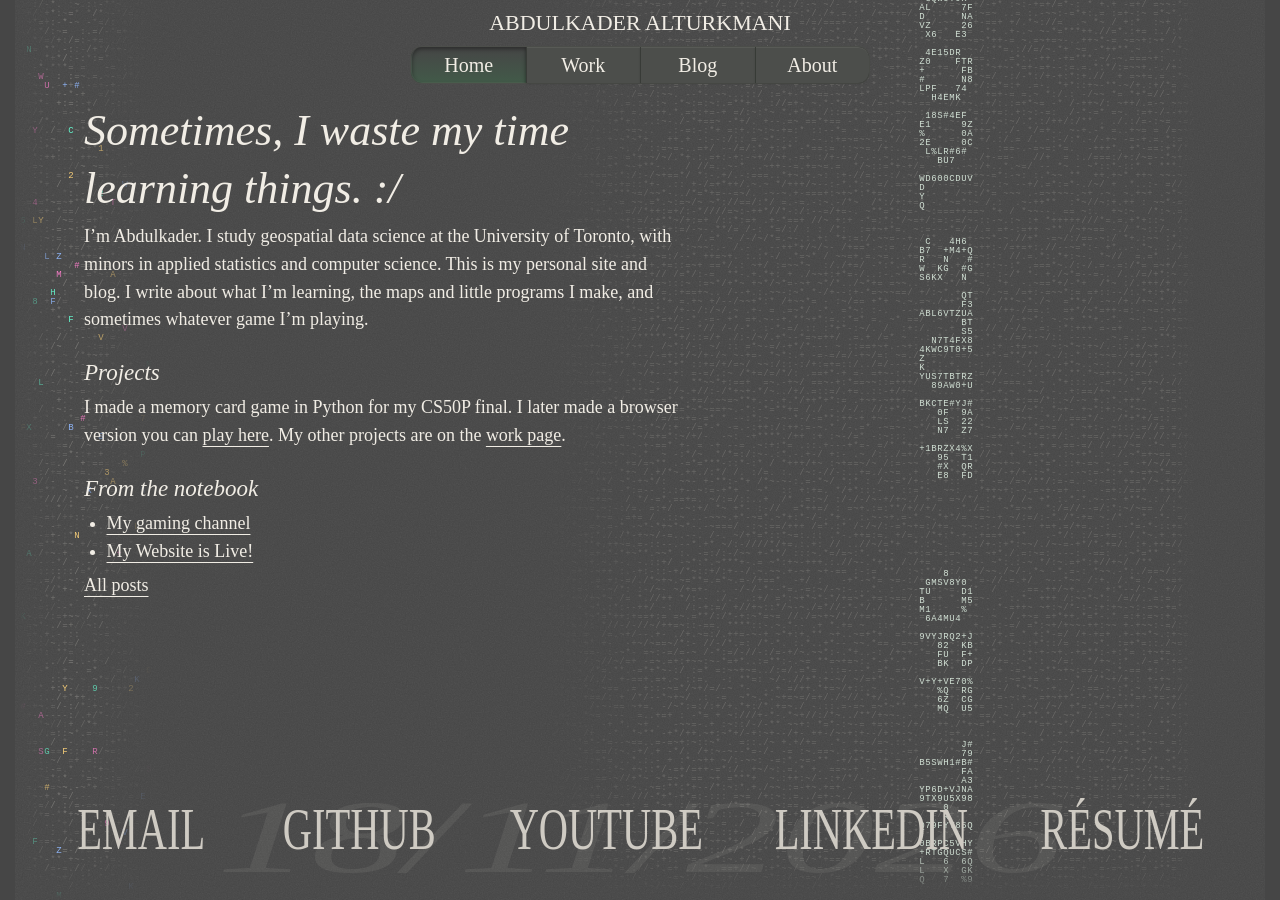
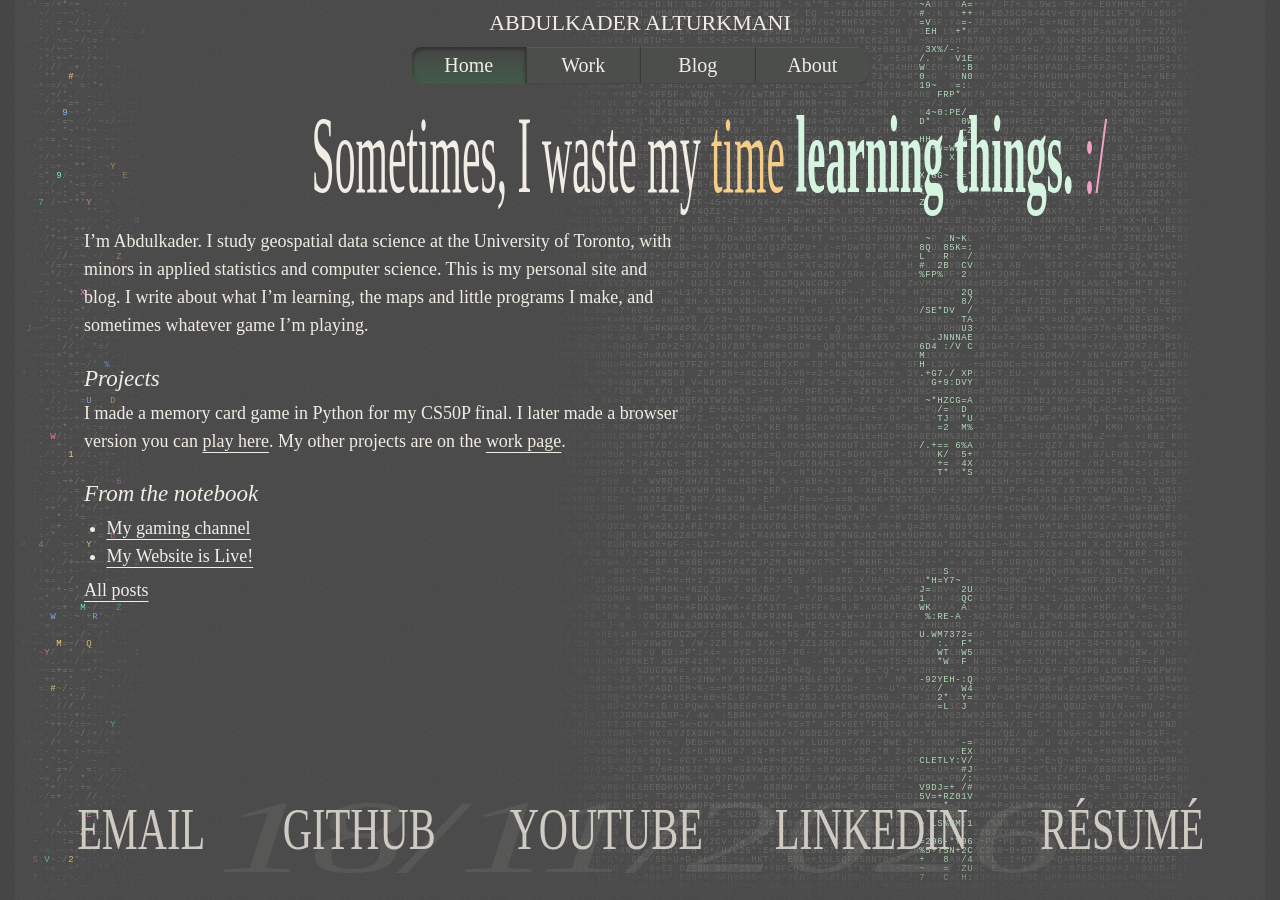
Before and after one commit to 25abid/25abid.github.io, a Jekyll site: the page built from index.html, in a window 1280 px wide. Built offline with Jekyll 4.4.1, drawn with Linux system fonts in a browser that asks for light colours; part of the change alters nothing that is shown.

Commit message:
Refine homepage headline and integrate scrolling ASCII highlights

```diff
--- a/_layouts/default.html
+++ b/_layouts/default.html
@@ -19,6 +19,7 @@
     </title>
     <meta name="description" content="{{ page.description | default: page.excerpt | default: site.description | strip_html | strip_newlines | truncate: 160 | escape }}">
     <link rel="stylesheet" href="{{ '/assets/css/style.css' | relative_url }}">
+    <script src="{{ '/assets/js/text-wall.js' | relative_url }}" defer blocking="render"></script>
   </head>
   <body>
     <a class="skip-link" href="#main">Skip to content</a>
@@ -38,7 +39,6 @@
         <canvas aria-hidden="true"></canvas>
       </div>
     </div>
-    <script src="{{ '/assets/js/text-wall.js' | relative_url }}" defer></script>
     <script src="{{ '/assets/js/page-navigation.js' | relative_url }}" defer></script>
   </body>
 </html>
--- a/assets/css/style.css
+++ b/assets/css/style.css
@@ -92,7 +92,8 @@ a:focus-visible,button:focus-visible,input:focus-visible,select:focus-visible
   min-width:0;
   position:relative;
   z-index:1;
-  isolation:isolate
+  isolation:isolate;
+  container-type:inline-size
 }
 .site-header
 {
@@ -237,7 +238,33 @@ a:focus-visible,button:focus-visible,input:focus-visible,select:focus-visible
   line-height:1.3
 }
 .main h1 { font-size:26px; }
-.home h1 { font-size:clamp(30px,4vw,44px); }
+.main .home-title
+{
+  width:92cqw;
+  margin:0 0 12px;
+  padding-block:.78em .9em;
+  text-align:right;
+  font:normal clamp(27px,3.75cqw,44px)/1.05 var(--header-serif)
+}
+.home-title-lettering
+{
+  display:block;
+  transform:scaleY(2.65)
+}
+.home-title strong { color:#d5f5e0; font-weight:600; }
+.home-title-time { color:#f5cd89; }
+.home-title-face { color:#f2a0c8; white-space:nowrap; }
+@media (max-width:760px)
+{
+  .main .home-title
+  {
+    width:100%;
+    padding-block:.66em;
+    font-size:clamp(22px,5.5vw,32px);
+    line-height:1.2
+  }
+  .home-title-lettering { transform:scaleY(1.6); }
+}
 .visually-hidden
 {
   position:absolute;
--- a/assets/js/page-navigation.js
+++ b/assets/js/page-navigation.js
@@ -3,6 +3,7 @@
   const primaryLinks = [...document.querySelectorAll('.site-header nav a')];
   let current = new URL(location.href);
   let pending;
+  let pendingUrl;
   const scrollPositions = new Map();
 
   const pageKey = url => url.pathname + url.search;
@@ -25,6 +26,7 @@
     scrollPositions.set(current.href, window.scrollY);
     const request = new AbortController();
     pending = request;
+    pendingUrl = url.href;
 
     try {
       const response = await fetch(url, { signal: request.signal });
@@ -60,7 +62,10 @@
         else location.assign(url);
       }
     } finally {
-      if (pending === request) pending = null;
+      if (pending === request) {
+        pending = null;
+        pendingUrl = null;
+      }
     }
   }
 
@@ -70,8 +75,16 @@
     const link = event.target.closest('a[href]');
     if (!link || (link.target && link.target !== '_self') || link.hasAttribute('download')) return;
     const url = new URL(link.href, location.href);
-    if (!isPage(url) || pageKey(url) === pageKey(current)) return;
+    if (!isPage(url) || (pageKey(url) === pageKey(current) && url.hash)) return;
     event.preventDefault();
+    if (pendingUrl === url.href && !pending.signal.aborted) return;
+    if (pageKey(url) === pageKey(current) && pageKey(url) === pageKey(new URL(location.href))) {
+      pending?.abort();
+      if (current.href !== url.href) history.pushState(null, '', url);
+      current = url;
+      reveal(url, false);
+      return;
+    }
     navigate(url);
   });
 
--- a/assets/js/text-wall.js
+++ b/assets/js/text-wall.js
@@ -23,7 +23,10 @@ document.querySelectorAll('.text-wall').forEach(wall => {
   let previousTime = 0;
   let revisionTime = 0;
   let titleOffset = 0;
-  let cycleHeight = 0;
+  let titleMasks = [];
+  let titleSpacing = 0;
+  let maskRows = 0;
+  let columns = 0;
   let pointer = null;
   let touchRippleUntil = 0;
   let visible = false;
@@ -137,24 +140,26 @@ document.querySelectorAll('.text-wall').forEach(wall => {
     context.restore();
   }
 
-  function randomGlyph(inTitle) {
-    const glyphs = inTitle ? titleGlyphs : backgroundGlyphs;
+  function randomGlyph(useLetters) {
+    const glyphs = useLetters ? titleGlyphs : backgroundGlyphs;
     return glyphs[Math.floor(Math.random() * glyphs.length)];
   }
 
   function updateGlyph(cell) {
     const accentedField = isLeft || compact.matches;
     const accent = accentedField && Math.random() < 0.025;
-    cell.letter = randomGlyph(cell.inTitle || accent);
+    cell.letter = randomGlyph(accent || (!accentedField && Math.random() < 0.65));
     cell.color = accent
       ? accentColors[Math.floor(Math.random() * accentColors.length)]
-      : cell.inTitle ? '#d7e7da' : '#cfcbc3';
-    cell.alpha = accent || cell.inTitle ? 0.95 : accentedField ? 0.12 + Math.random() * 0.26 : 0.23;
+      : '#cfcbc3';
+    cell.alpha = accent ? 0.95 : accentedField ? 0.12 + Math.random() * 0.26 : 0.23;
   }
 
   function buildGrid(previousWidth, previousHeight) {
     const previousCells = cells;
     const previousColumns = Math.max(0, Math.ceil((previousWidth - Math.floor(cellWidth / 2)) / cellWidth));
+    columns = Math.ceil((width - Math.floor(cellWidth / 2)) / cellWidth);
+    titleMasks = [];
     cells = [];
     for (let y = Math.floor(rowHeight / 2); y < height; y += rowHeight) {
       for (let x = Math.floor(cellWidth / 2); x < width; x += cellWidth) {
@@ -164,7 +169,7 @@ document.querySelectorAll('.text-wall').forEach(wall => {
           cells.push(previous);
           continue;
         }
-        const cell = { x, y, inTitle: false, pushX: 0, pushY: 0 };
+        const cell = { x, y, pushX: 0, pushY: 0 };
         updateGlyph(cell);
         cells.push(cell);
       }
@@ -178,11 +183,11 @@ document.querySelectorAll('.text-wall').forEach(wall => {
     mask.height = titleLength;
     const ink = mask.getContext('2d');
     const contentEdge = content.getBoundingClientRect().right - canvas.getBoundingClientRect().left;
-    const spacing = Math.max(titleLength + 80, height / titles.length);
-    cycleHeight = spacing * titles.length;
-    titleOffset %= cycleHeight;
+    maskRows = Math.ceil(titleLength / rowHeight);
+    titleSpacing = Math.ceil(Math.max(titleLength + 80, height / titles.length) / rowHeight);
+    titleOffset %= titleSpacing * titles.length;
 
-    titles.forEach((title, index) => {
+    titleMasks = titles.map(title => {
       ink.clearRect(0, 0, width, titleLength);
       ink.save();
       ink.font = '900 100px Arial, sans-serif';
@@ -196,15 +201,14 @@ document.querySelectorAll('.text-wall').forEach(wall => {
       ink.restore();
 
       const pixels = ink.getImageData(0, 0, width, titleLength).data;
+      const highlights = new Uint8Array(columns * maskRows);
       for (let y = Math.floor(rowHeight / 2); y < titleLength; y += rowHeight) {
         for (let x = Math.floor(cellWidth / 2); x < width; x += cellWidth) {
-          if (pixels[(y * width + x) * 4 + 3] > 100) {
-            const cell = { x, y: y + index * spacing + 48, inTitle: true, pushX: 0, pushY: 0 };
-            updateGlyph(cell);
-            cells.push(cell);
-          }
+          highlights[Math.floor(y / rowHeight) * columns + Math.floor(x / cellWidth)] =
+            pixels[(y * width + x) * 4 + 3] > 100;
         }
       }
+      return highlights;
     });
   }
 
@@ -214,10 +218,18 @@ document.querySelectorAll('.text-wall').forEach(wall => {
     const top = bounds.top;
     const firstVisible = -top - radius;
     const lastVisible = innerHeight - top + radius;
+    const cycleRows = titleSpacing * titleMasks.length;
+    const shift = Math.floor(titleOffset) - 5;
     for (const cell of cells) {
-      const { x, inTitle } = cell;
-      const y = inTitle ? (cell.y + cycleHeight - titleOffset) % cycleHeight : cell.y;
+      const { x, y } = cell;
       if (y < firstVisible || y > lastVisible) continue;
+      let highlighted = false;
+      if (cycleRows) {
+        const row = (Math.floor(y / rowHeight) + shift + cycleRows) % cycleRows;
+        const maskRow = row % titleSpacing;
+        highlighted = maskRow < maskRows &&
+          titleMasks[Math.floor(row / titleSpacing)][maskRow * columns + Math.floor(x / cellWidth)];
+      }
       let pushX = 0;
       let pushY = 0;
       if (pointer) {
@@ -234,8 +246,8 @@ document.querySelectorAll('.text-wall').forEach(wall => {
       cell.pushX += (pushX - cell.pushX) * 0.22;
       cell.pushY += (pushY - cell.pushY) * 0.22;
       const displaced = Math.abs(cell.pushX) + Math.abs(cell.pushY) > 4;
-      context.fillStyle = cell.color;
-      context.globalAlpha = displaced ? Math.max(cell.alpha, 0.48) : cell.alpha;
+      context.fillStyle = highlighted ? '#b9dfbf' : cell.color;
+      context.globalAlpha = highlighted ? 0.95 : displaced ? Math.max(cell.alpha, 0.48) : cell.alpha;
       if (eye && Math.abs(x - eye.x) < 50 * eye.scale && Math.abs(y - eye.y) < 22 * eye.scale) {
         const distance = Math.hypot((x - eye.x) / (50 * eye.scale), (y - eye.y) / (22 * eye.scale));
         const blend = Math.min(1, eye.age / 400, (eyeDuration - eye.age) / 800);
@@ -254,7 +266,9 @@ document.querySelectorAll('.text-wall').forEach(wall => {
     const elapsed = previousTime ? Math.min(time - previousTime, 50) : 0;
     previousTime = time;
     advanceEye(elapsed);
-    if (!isLeft && !compact.matches) titleOffset = (titleOffset + elapsed * 0.012) % cycleHeight;
+    if (titleMasks.length) {
+      titleOffset = (titleOffset + elapsed * 0.012 / rowHeight) % (titleSpacing * titleMasks.length);
+    }
     revisionTime += elapsed;
     if (revisionTime >= 90) {
       revisionTime = 0;
@@ -324,4 +338,5 @@ document.querySelectorAll('.text-wall').forEach(wall => {
   });
   document.addEventListener('visibilitychange', updateAnimation);
   wall.hidden = false;
+  resize();
 });
--- a/index.html
+++ b/index.html
@@ -5,7 +5,9 @@ description: Abdulkader Alturkmani’s personal website. Projects and writing fr
 ---
 <div class="home">
   <section>
-    <h1>Sometimes, I waste my time learning things. :/</h1>
+    <h1 class="home-title">
+      <span class="home-title-lettering">Sometimes, I waste my <span class="home-title-time">time</span> <strong>learning things.</strong> <span class="home-title-face">:/</span></span>
+    </h1>
     <p>
       I’m Abdulkader. I study geospatial data science at the University of Toronto, with minors in
       applied statistics and computer science. This is my personal site and blog. I write about
```
